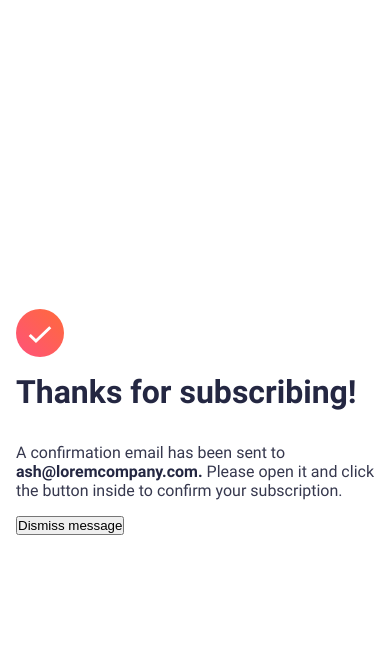
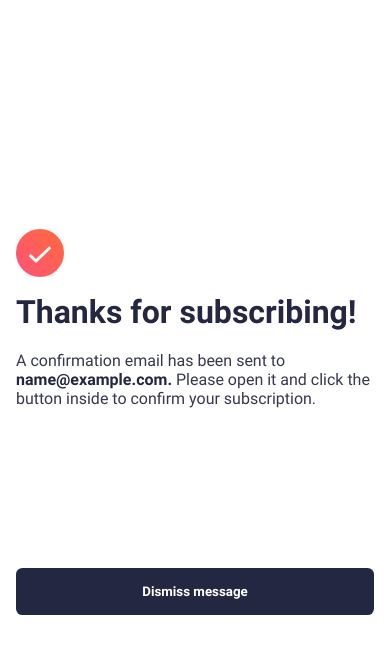
Before and after one commit to Nuuriii/newslatter-signup-form, a React (Vite) app: page / in a window 390 px wide. Both pictures are taken after typing "name@example.com" into the empty fields and a click on the button "Subscribe to monthly newslater". Shown: the top 654 px of the page. Built offline with nearby package versions, Linux system fonts and the light colour scheme.

Commit message:
feat: add mobile design for SuccessMessage component

```diff
--- a/src/components/newslatter/NewsLatter.tsx
+++ b/src/components/newslatter/NewsLatter.tsx
@@ -82,7 +82,7 @@ export const NewsLatter = () => {
           </DesktopImgWrapper>
         </Wrapper>
       ) : (
-        <SuccessMessage />
+        <SuccessMessage email={email} />
       )}
     </Container>
   );
--- a/src/components/succesMessage/Succes.style.ts
+++ b/src/components/succesMessage/Succes.style.ts
@@ -26,10 +26,24 @@ export const Title = styled.h1`
 
 export const Text = styled.p`
   color: hsl(235, 18%, 26%);
-  margin: 1rem 0;
+  margin: 0.2rem 0 10rem 0;
   font-size: 1rem;
   span {
     font-family: BoldRoboto, serif;
     color: hsl(234, 29%, 20%);
   }
 `;
+
+export const Button = styled.button`
+  color: hsl(0, 0%, 100%);
+  font-family: BoldRoboto, serif;
+  border: none;
+  width: 100%;
+  background-color: hsl(234, 29%, 20%);
+  padding: 1rem;
+  border-radius: 0.4rem;
+  text-align: center;
+  &:active {
+    transform: scale(0.989);
+  }
+`;
--- a/src/components/succesMessage/SuccessMessage.tsx
+++ b/src/components/succesMessage/SuccessMessage.tsx
@@ -1,8 +1,12 @@
 import SuccessIcon from '../../assets/icon-success.svg';
 import { Container } from '../newslatter/NewsLatter.style';
-import { Wrapper, SuccessImg, Title, Text } from './Succes.style';
+import { Wrapper, SuccessImg, Title, Text, Button } from './Succes.style';
 
-export const SuccessMessage = () => {
+interface UserEmail {
+  email: string;
+}
+
+export const SuccessMessage = ({ email }: UserEmail) => {
   const handleReturnToForm = () => {
     window.location.reload();
   };
@@ -13,10 +17,10 @@ export const SuccessMessage = () => {
         <Title>Thanks for subscribing!</Title>
         <Text>
           A confirmation email has been sent to
-          <span> ash@loremcompany.com.</span> Please open it and click the
-          button inside to confirm your subscription.
+          <span> {email}.</span> Please open it and click the button inside to
+          confirm your subscription.
         </Text>
-        <button onClick={handleReturnToForm}>Dismiss message</button>
+        <Button onClick={handleReturnToForm}>Dismiss message</Button>
       </Wrapper>
     </Container>
   );
```
